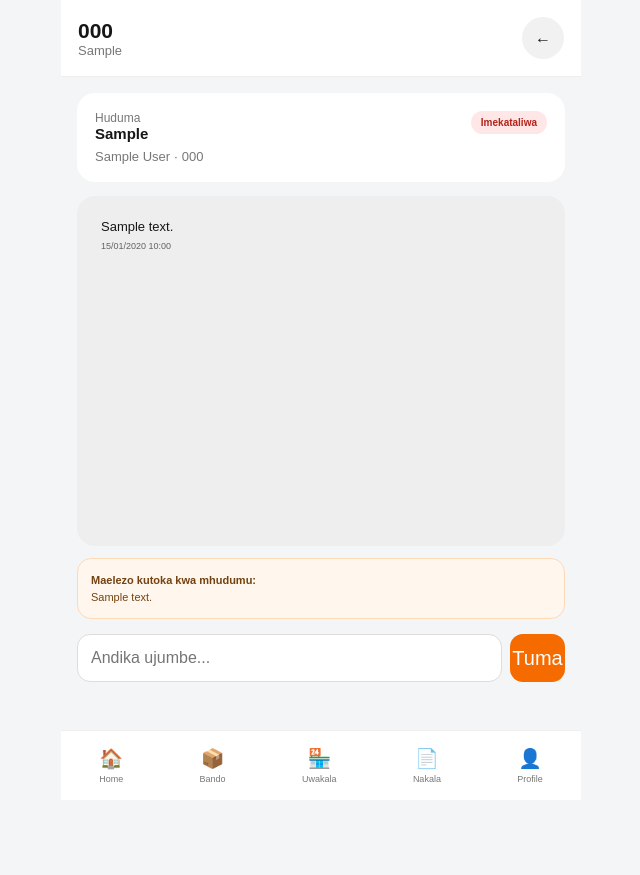
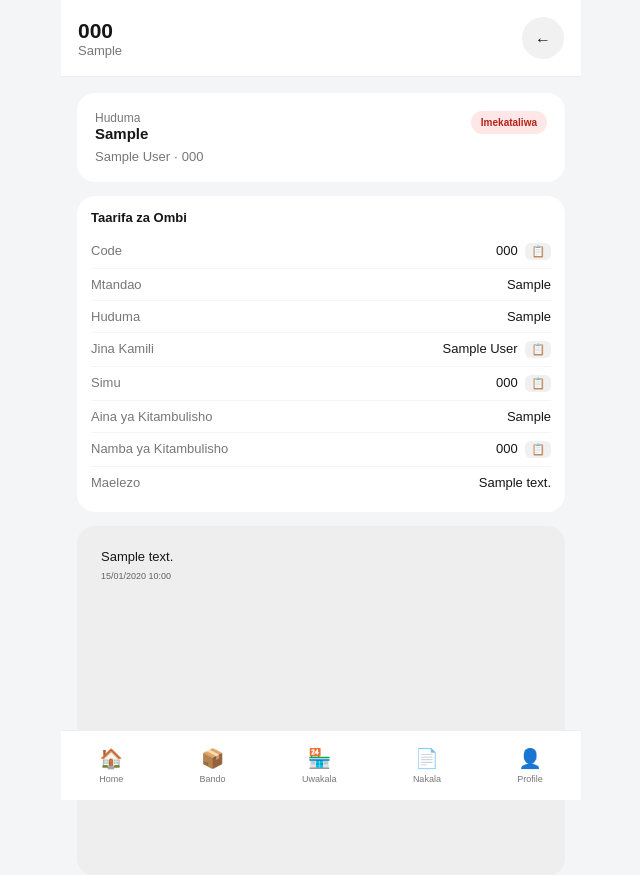
Before and after one commit to keyramkey/halotel-bando, a Flask app: page /application/1 in a window 1280 px wide. Shown: the top 875 px of the page, without its empty margins (319-959 px from the left). Before the commit the page ends 782 px from the top, so only its background shows below. Run offline with Flask 3, Linux system fonts and the light colour scheme; the visitor is signed in with stand-in values (Sample User, id 1); tables that the repository leaves empty hold one stand-in row (values such as "Sample post"); some libraries are stand-ins or nearby versions.

Commit message:
Update application_detail.html

```diff
--- a/templates/application_detail.html
+++ b/templates/application_detail.html
@@ -14,7 +14,6 @@
 
 <div class="page">
 
-    <!-- Status Card -->
     <div class="card">
         <div style="display:flex; justify-content:space-between; align-items:flex-start; gap:12px;">
             <div>
@@ -37,7 +36,86 @@
         </div>
     </div>
 
-    <!-- Messages -->
+    <div class="card" style="margin-top:12px; padding:14px;">
+        <div style="font-size:13px; font-weight:700; margin-bottom:10px;">Taarifa za Ombi</div>
+
+        <div class="detail-row">
+            <span class="muted">Code</span>
+            <span class="copyable" data-copy="{{ application.application_code }}">{{ application.application_code }} <button type="button" class="copy-btn" onclick="copyText(this)">📋</button></span>
+        </div>
+        <div class="detail-row">
+            <span class="muted">Mtandao</span>
+            <span>{{ application.network }}</span>
+        </div>
+        <div class="detail-row">
+            <span class="muted">Huduma</span>
+            <span>{{ application.service_type }}</span>
+        </div>
+        <div class="detail-row">
+            <span class="muted">Jina Kamili</span>
+            <span class="copyable" data-copy="{{ application.full_name }}">{{ application.full_name }} <button type="button" class="copy-btn" onclick="copyText(this)">📋</button></span>
+        </div>
+        <div class="detail-row">
+            <span class="muted">Simu</span>
+            <span class="copyable" data-copy="{{ application.phone }}">{{ application.phone }} <button type="button" class="copy-btn" onclick="copyText(this)">📋</button></span>
+        </div>
+        {% if application.tin_number %}
+        <div class="detail-row">
+            <span class="muted">TIN Number</span>
+            <span class="copyable" data-copy="{{ application.tin_number }}">{{ application.tin_number }} <button type="button" class="copy-btn" onclick="copyText(this)">📋</button></span>
+        </div>
+        {% endif %}
+        {% if application.target_phone %}
+        <div class="detail-row">
+            <span class="muted">Namba ya Kusajiliwa</span>
+            <span class="copyable" data-copy="{{ application.target_phone }}">{{ application.target_phone }} <button type="button" class="copy-btn" onclick="copyText(this)">📋</button></span>
+        </div>
+        {% endif %}
+        {% if application.contact_phone %}
+        <div class="detail-row">
+            <span class="muted">Simu ya Mawasiliano</span>
+            <span class="copyable" data-copy="{{ application.contact_phone }}">{{ application.contact_phone }} <button type="button" class="copy-btn" onclick="copyText(this)">📋</button></span>
+        </div>
+        {% endif %}
+        {% if application.id_type %}
+        <div class="detail-row">
+            <span class="muted">Aina ya Kitambulisho</span>
+            <span>{{ application.id_type }}</span>
+        </div>
+        {% endif %}
+        {% if application.id_number %}
+        <div class="detail-row">
+            <span class="muted">Namba ya Kitambulisho</span>
+            <span class="copyable" data-copy="{{ application.id_number }}">{{ application.id_number }} <button type="button" class="copy-btn" onclick="copyText(this)">📋</button></span>
+        </div>
+        {% endif %}
+        {% if application.description %}
+        <div class="detail-row">
+            <span class="muted">Maelezo</span>
+            <span style="text-align:right; max-width:60%;">{{ application.description }}</span>
+        </div>
+        {% endif %}
+
+        {% if application.tin_cert %}
+        <div class="detail-row">
+            <span class="muted">TIN Certificate</span>
+            <a href="{{ url_for('media_file', filename=application.tin_cert) }}" target="_blank" style="color:#f56b00; font-weight:600;">Pakua / Angalia</a>
+        </div>
+        {% endif %}
+        {% if application.id_doc %}
+        <div class="detail-row">
+            <span class="muted">Kitambulisho</span>
+            <a href="{{ url_for('media_file', filename=application.id_doc) }}" target="_blank" style="color:#f56b00; font-weight:600;">Pakua / Angalia</a>
+        </div>
+        {% endif %}
+        {% if application.shop_photo %}
+        <div class="detail-row">
+            <span class="muted">Picha ya Duka</span>
+            <a href="{{ url_for('media_file', filename=application.shop_photo) }}" target="_blank" style="color:#f56b00; font-weight:600;">Pakua / Angalia</a>
+        </div>
+        {% endif %}
+    </div>
+
     <div class="chat-box">
         {% if messages %}
             {% for message in messages %}
@@ -55,7 +133,6 @@
         {% endif %}
     </div>
 
-    <!-- Admin Note -->
     {% if application.admin_note %}
     <div class="info-box">
         <strong>Maelezo kutoka kwa mhudumu:</strong><br>
@@ -63,16 +140,9 @@
     </div>
     {% endif %}
 
-    <!-- Reply Form -->
     {% if application.status not in ["completed", "rejected"] %}
         <form method="POST" class="chat-form">
-            <input
-                type="text"
-                name="message"
-                placeholder="Andika ujumbe..."
-                autocomplete="off"
-                required
-            >
+            <input type="text" name="message" placeholder="Andika ujumbe..." autocomplete="off" required>
             <button type="submit">Tuma</button>
         </form>
     {% else %}
@@ -85,4 +155,27 @@
 
 </div>
 
+<style>
+.detail-row {
+    display: flex; justify-content: space-between; align-items: flex-start;
+    gap: 12px; padding: 8px 0; border-bottom: 1px solid #f5f5f5; font-size: 13px;
+}
+.detail-row:last-child { border-bottom: none; }
+.copy-btn {
+    border: none; background: #f0f0f0; border-radius: 6px;
+    padding: 2px 6px; font-size: 11px; cursor: pointer; margin-left: 4px;
+}
+.copy-btn:active { background: #ddd; }
+</style>
+<script>
+function copyText(btn) {
+    const el = btn.closest('.copyable');
+    const text = el.getAttribute('data-copy') || el.innerText.replace('📋','').trim();
+    navigator.clipboard.writeText(text).then(() => {
+        btn.textContent = '✓';
+        setTimeout(() => btn.textContent = '📋', 1200);
+    });
+}
+</script>
+
 {% endblock %}
```
